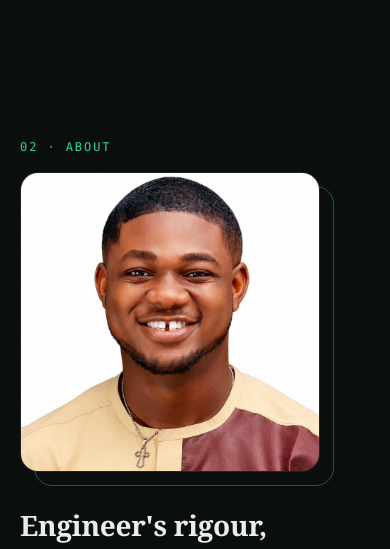
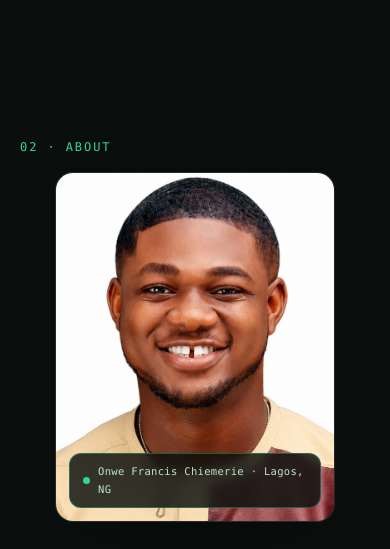
Before and after one commit to onwefrancis/francis-portfolio, a plain HTML site: page PORTFOLIO/index.html in a window 390 px wide. Shown: the part 3763-4312 px from the top of the page. Drawn offline with Linux system fonts and the light colour scheme.

Commit message:
Portrait block rebuilt: exact 4:5 frame, aligned caption plate, centred on phones

```diff
--- a/PORTFOLIO/index.html
+++ b/PORTFOLIO/index.html
@@ -156,7 +156,10 @@
   <div class="wrap">
     <div class="kick">02 · About</div>
     <div class="about rv">
-      <div class="ph"><img src="/portfolio-francis.jpg" alt="Onwe Francis Chiemerie — headshot" loading="lazy"></div>
+      <div class="ph">
+        <div class="frame"><img src="/portfolio-francis.jpg" alt="Onwe Francis Chiemerie — portrait" loading="lazy"></div>
+        <div class="plate"><i></i>Onwe Francis Chiemerie · Lagos, NG</div>
+      </div>
       <div>
         <h2 class="sec">Engineer's rigour, writer's clarity, builder's hands.</h2>
         <p><b>Petroleum Engineering graduate (B.Eng., Second Class Upper, FUTO)</b> with hands-on experience across
--- a/PORTFOLIO/styles.css
+++ b/PORTFOLIO/styles.css
@@ -128,7 +128,7 @@ html[data-theme="light"] .proj .media{background:#101815}
 .proj .media .cap{position:absolute;bottom:0;left:0;right:0;font-family:var(--mono);font-size:9.5px;color:#9fb3a6;background:rgba(10,15,13,.82);padding:7px 12px;text-align:right}
 .thumbs{display:grid;grid-template-columns:repeat(3,1fr);gap:1px;background:var(--line);border-top:1px solid var(--line)}
 .thumbs a{position:relative;background:#0b120f}
-.thumbs img{width:100%;height:86px;object-fit:cover;object-position:top;opacity:.85;transition:opacity .2s,transform .3s}
+.thumbs img{width:100%;height:86px;object-fit:cover;object-position:center;opacity:.85;transition:opacity .2s,transform .3s}
 .thumbs a:hover img{opacity:1;transform:scale(1.03)}
 .thumbs span{position:absolute;left:8px;bottom:6px;font-family:var(--mono);font-size:8.5px;color:#cde8da;background:rgba(10,15,13,.75);border-radius:6px;padding:2px 7px}
 @media(max-width:900px){
@@ -184,13 +184,19 @@ html[data-theme="light"] .wcard a{color:#86efac}
 .chips span{font-family:var(--mono);font-size:12px;border:1px solid var(--paper-line);border-radius:999px;padding:6px 13px;color:var(--paper-dim);background:var(--paper-card)}
 
 /* ---------- about ---------- */
-.about{display:grid;grid-template-columns:300px 1fr;gap:48px;align-items:center}
-.about .ph{position:relative}
-.about .ph img{border-radius:18px;border:1px solid var(--line)}
-.about .ph::after{content:"";position:absolute;inset:14px -14px -14px 14px;border:1px solid rgba(52,211,153,.4);border-radius:18px;z-index:-1}
+.about{display:grid;grid-template-columns:320px 1fr;gap:48px;align-items:center}
+.about .ph{position:relative;width:100%;max-width:320px}
+.about .ph .frame{aspect-ratio:4/5;border-radius:18px;overflow:hidden;border:1px solid var(--line);
+  background:var(--ink2);box-shadow:0 26px 60px -28px rgba(0,0,0,.55)}
+.about .ph img{width:100%;height:100%;object-fit:cover;object-position:50% 30%}
+.about .ph .plate{position:absolute;left:14px;bottom:14px;right:14px;display:flex;align-items:center;gap:8px;
+  background:rgba(10,15,13,.82);backdrop-filter:blur(6px);border:1px solid rgba(52,211,153,.35);border-radius:12px;
+  padding:9px 13px;font-family:var(--mono);font-size:10.5px;color:#b9e6cd;letter-spacing:.03em}
+html[data-theme="light"] .about .ph .plate{background:rgba(16,24,21,.85)}
+.about .ph .plate i{width:7px;height:7px;border-radius:50%;background:var(--em);font-style:normal;flex:none}
 .about p{color:var(--dim);margin-bottom:14px;max-width:660px}
 .about p b{color:var(--txt)}
-@media(max-width:860px){.about{grid-template-columns:1fr;gap:30px}.about .ph{max-width:300px}}
+@media(max-width:860px){.about{grid-template-columns:1fr;gap:30px}.about .ph{max-width:280px;margin:0 auto}}
 
 /* ---------- footer ---------- */
 .foot{border-top:1px solid var(--line);padding:80px 0 46px;position:relative;z-index:1;background:var(--ink2)}
```
